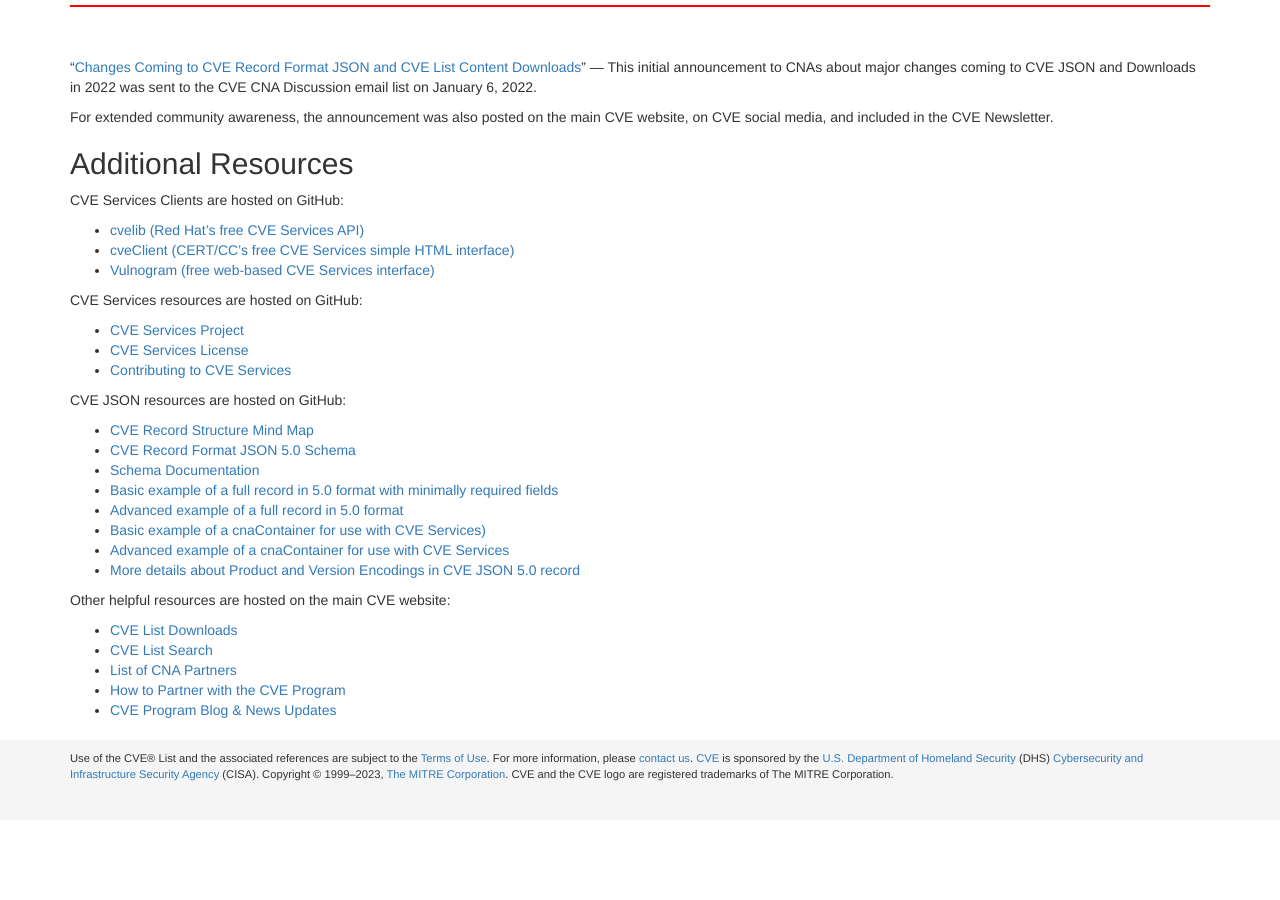
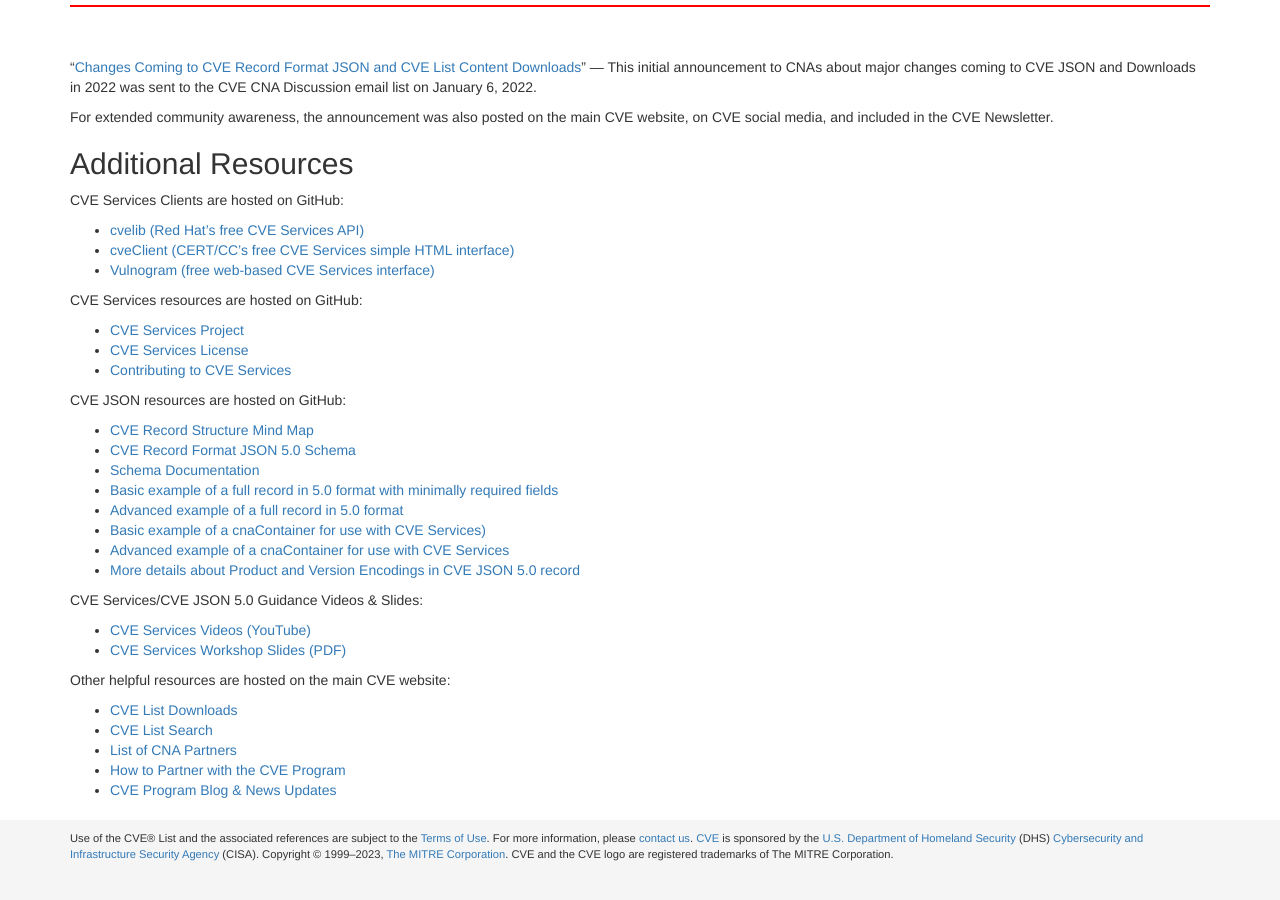
Before and after one commit to CVEProject/cveproject.github.io, a Jekyll site: the page built from automation-transition.md, in a window 1280 px wide and 900 px high, scrolled down 15253 px. Built offline with Jekyll 4.4.1, drawn with Linux system fonts in a browser that asks for light colours; nearby versions of some CDN libraries; before the commit the page ends 16073 px from its top, so only the background shows below that.

Commit message:
Update automation-transition.md

```diff
--- a/automation-transition.md
+++ b/automation-transition.md
@@ -851,6 +851,11 @@ CVE JSON resources are hosted on GitHub:
 * [Advanced example of a cnaContainer for use with CVE Services](https://github.com/cveproject/cve-schema/blob/master/schema/v5.0/docs/cnaContainer-advanced-example.json)
 * [More details about Product and Version Encodings in CVE JSON 5.0 record](https://github.com/CVEProject/cve-schema/blob/master/schema/v5.0/docs/versions.md)
 
+CVE Services/CVE JSON 5.0 Guidance Videos & Slides:
+
+* [CVE Services Videos (YouTube)](https://www.youtube.com/playlist?list=PLWfD9RQVdJ6ecSMwikUGf6_7YIkoTkWZp)
+* [CVE Services Workshop Slides (PDF)](https://cveproject.github.io/CVE-Services-Workshop-Slides-02November2022-FINAL.pd)
+
 Other helpful resources are hosted on the main CVE website:
 * [CVE List Downloads](https://www.cve.org/Downloads)
 * [CVE List Search](https://www.cve.org/)
```
